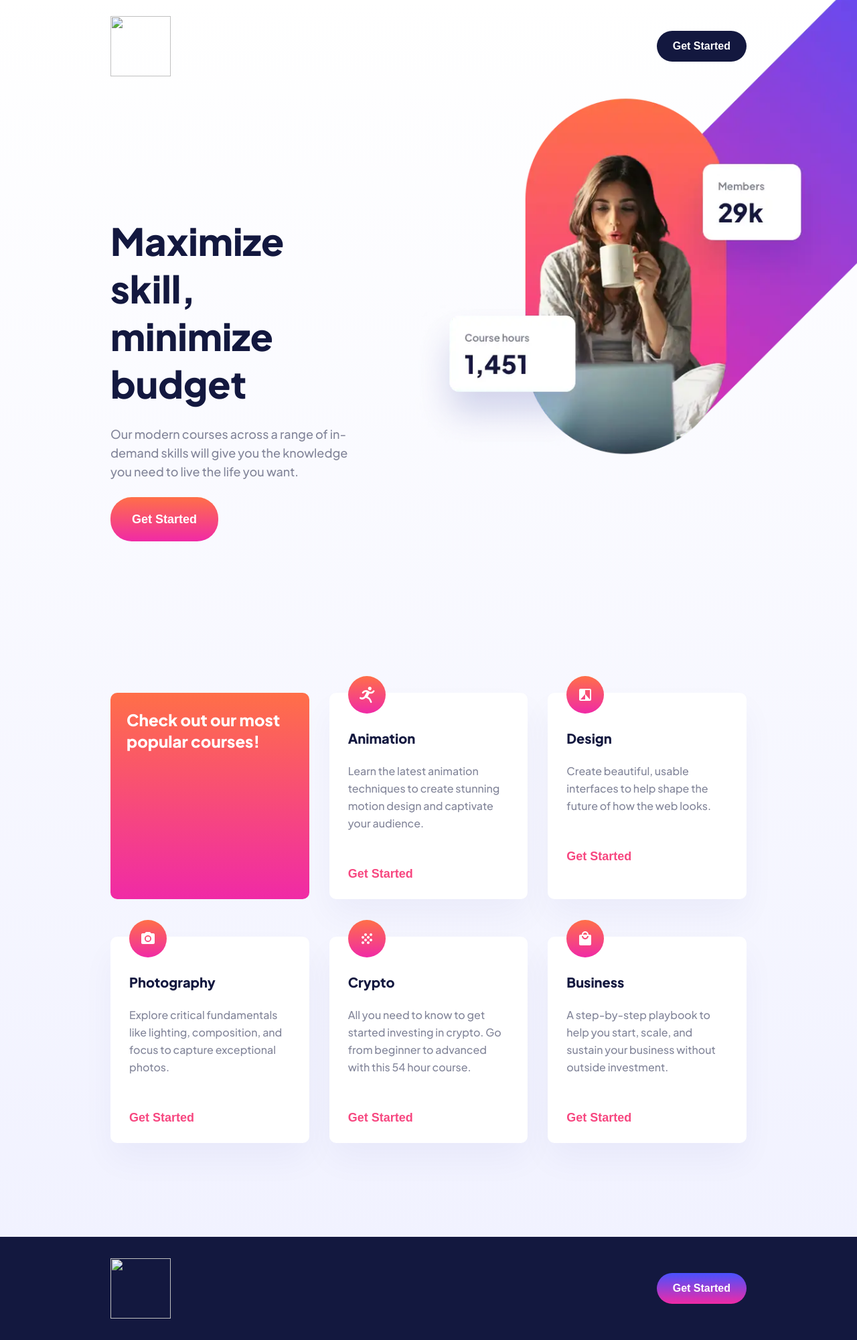
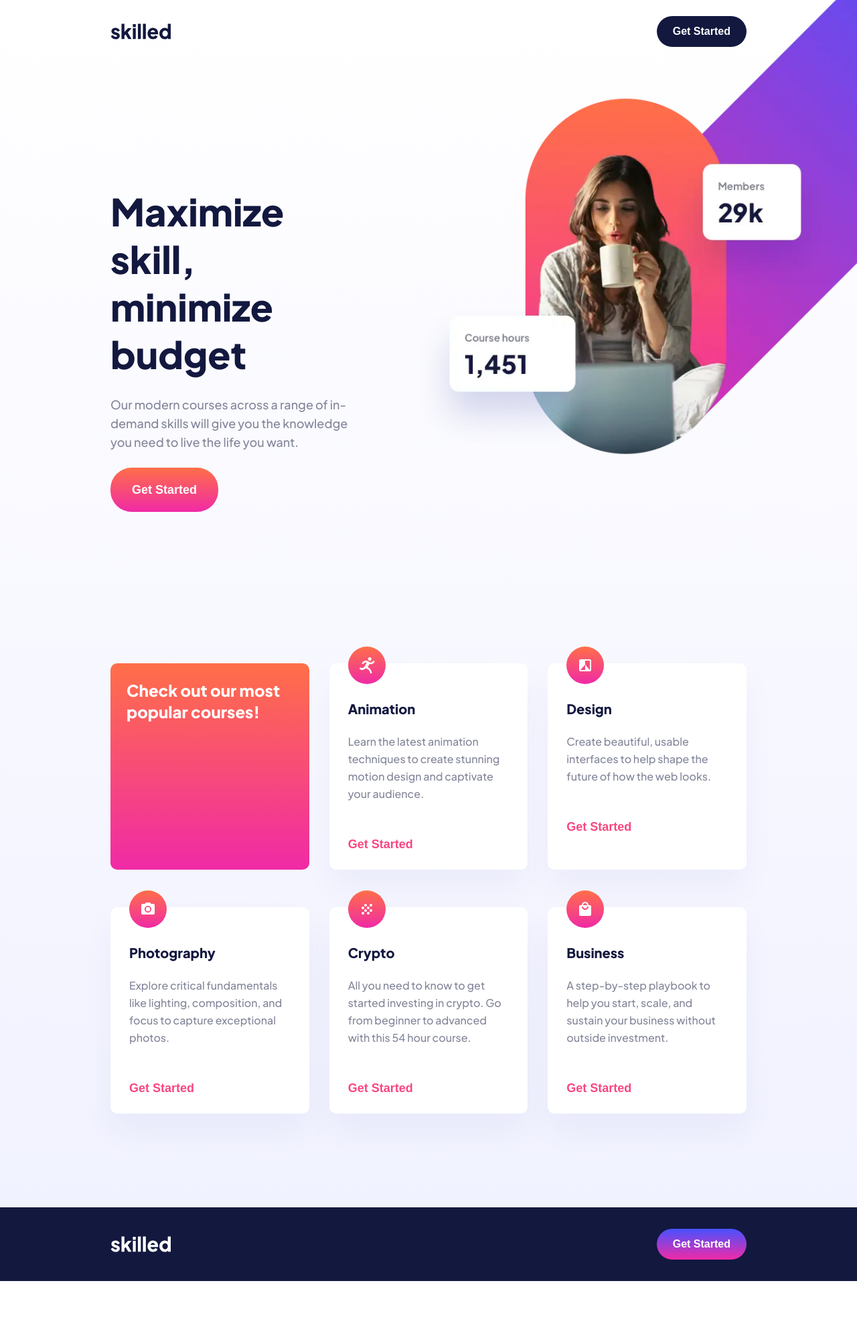
Before and after one commit to giochagelishvili/landingpage, a plain HTML site: page index.html in a window 1280 px wide. Shown: the whole page at 67% size. After the commit the page ends 1912 px from the top, so only its background shows below. Drawn offline with Linux system fonts and the light colour scheme; the site is published under a folder, as on GitHub Pages, so addresses that start at the root find nothing.

Commit message:
Update index.html

```diff
--- a/index.html
+++ b/index.html
@@ -10,7 +10,7 @@
     </head>
     <body>
         <header class="padding">
-            <img id="skilled-logo" src="/images/logo-dark.svg">
+            <img id="skilled-logo" src="images/logo-dark.svg">
             <button id="get-started-button-header">Get Started</button>
         </header>
 
@@ -124,7 +124,7 @@
         </main>
 
         <footer>
-            <img id="skilled-logo-footer" src="/images/logo-light.svg">
+            <img id="skilled-logo-footer" src="images/logo-light.svg">
             <button id="get-started-button-footer">Get Started</button>
         </footer>
     </body>
```
